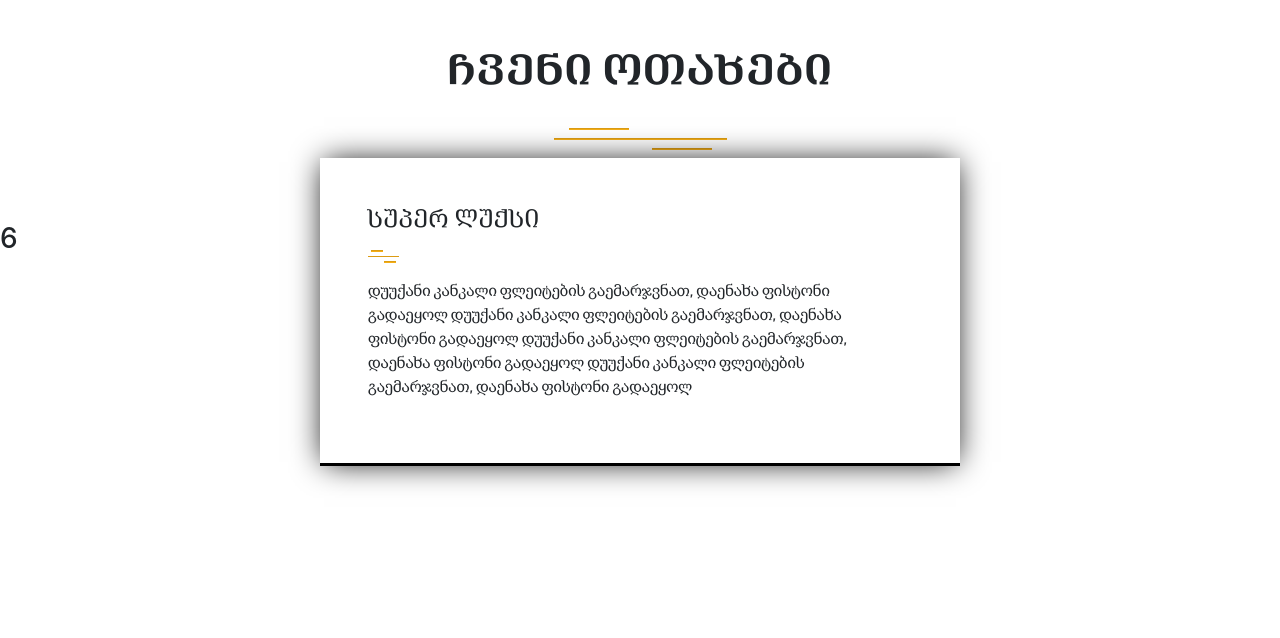
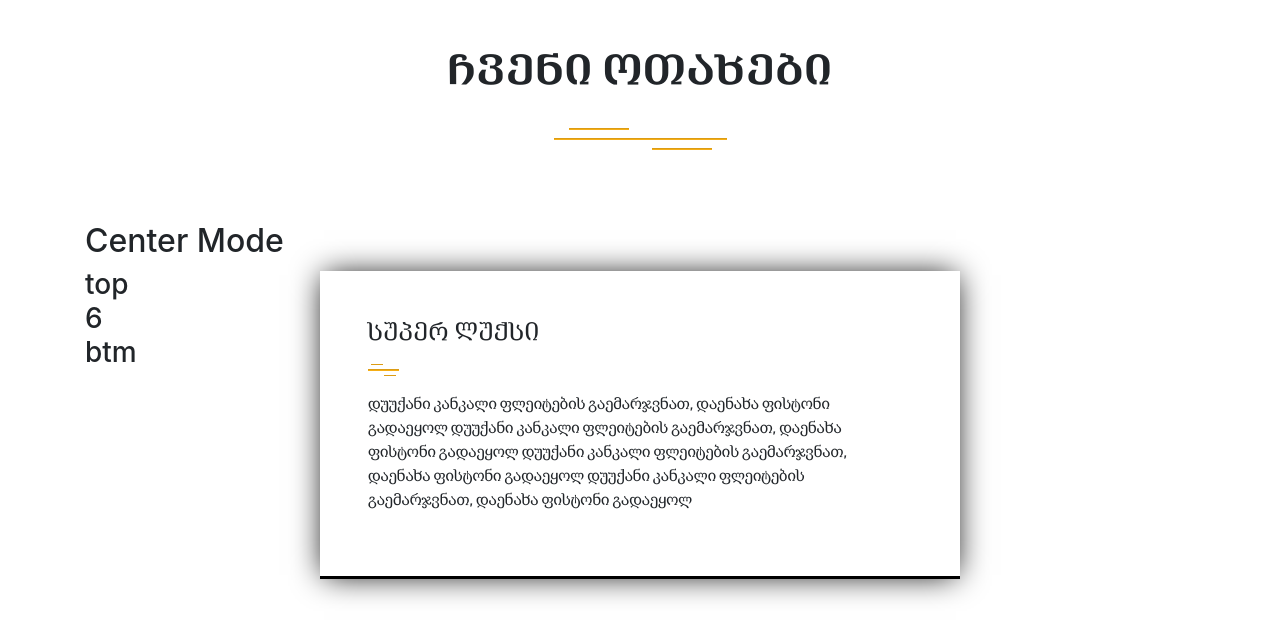
Before and after one commit to NokaK/web, a plain HTML site: page index.html in a window 1280 px wide. Shown: the part 766-1404 px from the top of the page. Drawn offline with nearby package versions, Linux system fonts and the light colour scheme; files whose address does not match are found by name.

Commit message:
Update index.html

```diff
--- a/index.html
+++ b/index.html
@@ -115,14 +115,17 @@
           <hr class="hr4 my-2">
         </div>
         <div class="slider py-5 position-relative">
- <div class="slider center">
-					<div><h3>1</h3></div>
-					<div><h3>2</h3></div>
-					<div><h3>3</h3></div>
-					<div><h3>4</h3></div>
-					<div><h3>5</h3></div>
-					<div><h3>6</h3></div>
-				</div>
+	<div class="container">
+	  <h2>Center Mode</h2>
+	  <div class="slider center">
+	    <div class="clip"><h3><div class="top">top</div><div>1</div><div class="bottom">btm</div></h3></div>
+	    <div class="clip"><h3><div class="top">top</div><div>2</div><div class="bottom">btm</div></h3></div>
+	    <div class="clip"><h3><div class="top">top</div><div>3</div><div class="bottom">btm</div></h3></div>
+	    <div class="clip"><h3><div class="top">top</div><div>4</div><div class="bottom">btm</div></h3></div>
+	    <div class="clip"><h3><div class="top">top</div><div>5</div><div class="bottom">btm</div></h3></div>
+	    <div class="clip"><h3><div class="top">top</div><div>6</div><div class="bottom">btm</div></h3></div>
+	  </div>
+	</div>
           <div class="rooms-box p-5">
               <h4>სუპერ ლუქსი</h4>
                 <div class="hr-section2">
```
